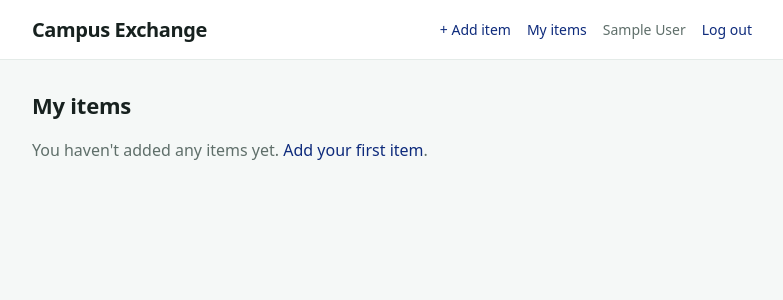
After one commit to MohamedK040/campus-exchange, a Flask app: page /my-items in a window 1280 px wide. The commit adds this page. Shown: the top 300 px of the page, without its empty margins (248-1031 px from the left). Run offline with Flask 3, Linux system fonts and the light colour scheme; the visitor is signed in with stand-in values (Sample User, id 1); data that the repository does not hold is empty.

Commit message:
Tie requests to accounts, owner-only accept/reject/delete, auto-reject

```diff
--- a/app.py
+++ b/app.py
@@ -1,6 +1,6 @@
-from flask import Flask, render_template, request, redirect, url_for, session
+from flask import Flask, render_template, request, redirect, url_for, session, abort
 from flask_sqlalchemy import SQLAlchemy
-from flask_login import LoginManager, UserMixin, login_user, logout_user, current_user
+from flask_login import LoginManager, UserMixin, login_user, logout_user, current_user, login_required
 from werkzeug.security import generate_password_hash, check_password_hash
 import os
 import random
@@ -47,14 +47,17 @@ class Item(db.Model):
     title = db.Column(db.String(140), nullable=False)
     description = db.Column(db.Text)
     category = db.Column(db.String(60))
+    owner_id = db.Column(db.Integer, db.ForeignKey("user.id"))
+    owner = db.relationship("User", backref="items")
 
 
 class Request(db.Model):
     id = db.Column(db.Integer, primary_key=True)
     item_id = db.Column(db.Integer, db.ForeignKey("item.id"), nullable=False)
-    requester_name = db.Column(db.String(120), nullable=False)
+    requester_id = db.Column(db.Integer, db.ForeignKey("user.id"), nullable=False)
     status = db.Column(db.String(20), default="pending")
     item = db.relationship("Item", backref="requests")
+    requester = db.relationship("User")
 
 def send_reset_email(to_email, code):
     msg = Message("Campus Exchange password reset code",
@@ -150,18 +153,25 @@ def home():
 
 
 @app.route("/items/new", methods=["GET", "POST"])
+@login_required
 def new_item():
     if request.method == "POST":
         item = Item(
             title=request.form["title"],
             description=request.form["description"],
             category=request.form["category"],
+            owner_id=current_user.id,
         )
         db.session.add(item)
         db.session.commit()
         return redirect(url_for("home"))
     return render_template("new_item.html")
 
+@app.route("/my-items")
+@login_required
+def my_items():
+    items = Item.query.filter_by(owner_id=current_user.id).all()
+    return render_template("my_items.html", items=items)
 
 @app.route("/items/<int:item_id>")
 def item_detail(item_id):
@@ -169,32 +179,48 @@ def item_detail(item_id):
     return render_template("item_detail.html", item=item)
 
 @app.route("/items/<int:item_id>/request", methods=["POST"])
+@login_required
 def request_item(item_id):
     item = Item.query.get_or_404(item_id)
-    borrow = Request(item_id=item.id, requester_name=request.form["requester_name"])
+    borrow = Request(item_id=item.id, requester_id=current_user.id)
     db.session.add(borrow)
     db.session.commit()
     return redirect(url_for("item_detail", item_id=item.id))
 
 
 @app.route("/requests/<int:request_id>/accept", methods=["POST"])
+@login_required
 def accept_request(request_id):
     borrow = Request.query.get_or_404(request_id)
+    if borrow.item.owner_id != current_user.id:
+        abort(403)
     borrow.status = "accepted"
+    others = Request.query.filter(
+        Request.item_id == borrow.item_id,
+        Request.id != borrow.id,
+    ).all()
+    for other in others:
+        other.status = "rejected"
     db.session.commit()
     return redirect(url_for("item_detail", item_id=borrow.item_id))
 
 
 @app.route("/requests/<int:request_id>/reject", methods=["POST"])
+@login_required
 def reject_request(request_id):
     borrow = Request.query.get_or_404(request_id)
+    if borrow.item.owner_id != current_user.id:
+        abort(403)
     borrow.status = "rejected"
     db.session.commit()
     return redirect(url_for("item_detail", item_id=borrow.item_id))
 
 @app.route("/items/<int:item_id>/delete", methods=["POST"])
+@login_required
 def delete_item(item_id):
     item = Item.query.get_or_404(item_id)
+    if item.owner_id != current_user.id:
+        abort(403)
     Request.query.filter_by(item_id=item.id).delete()
     db.session.delete(item)
     db.session.commit()
--- a/templates/base.html
+++ b/templates/base.html
@@ -68,8 +68,9 @@
         <div class="bar">
         <a class="brand" href="{{ url_for('home') }}">Campus Exchange</a>
             <nav>
+                {% if current_user.is_authenticated %}
                 <a href="{{ url_for('new_item') }}">+ Add item</a>
-            {% if current_user.is_authenticated %}
+                <a href="{{ url_for('my_items') }}">My items</a>
                 <span class="who">{{ current_user.name }}</span>
                 <a href="{{ url_for('logout') }}">Log out</a>
                 {% else %}
--- /dev/null
+++ b/templates/my_items.html
@@ -0,0 +1,15 @@
+{% extends "base.html" %}
+{% block content %}
+    <h2>My items</h2>
+    {% if items %}
+        {% for item in items %}
+            <div class="card">
+                <h3><a href="{{ url_for('item_detail', item_id=item.id) }}">{{ item.title }}</a></h3>
+                <p class="muted">{{ item.category }}</p>
+                <p>{{ item.description }}</p>
+            </div>
+        {% endfor %}
+    {% else %}
+        <p class="muted">You haven't added any items yet. <a href="{{ url_for('new_item') }}">Add your first item</a>.</p>
+    {% endif %}
+{% endblock %}
```
Also changed, not shown: templates/item_detail.html (+21 -7 lines). Lines whose indentation alone changed are shown as unchanged.
